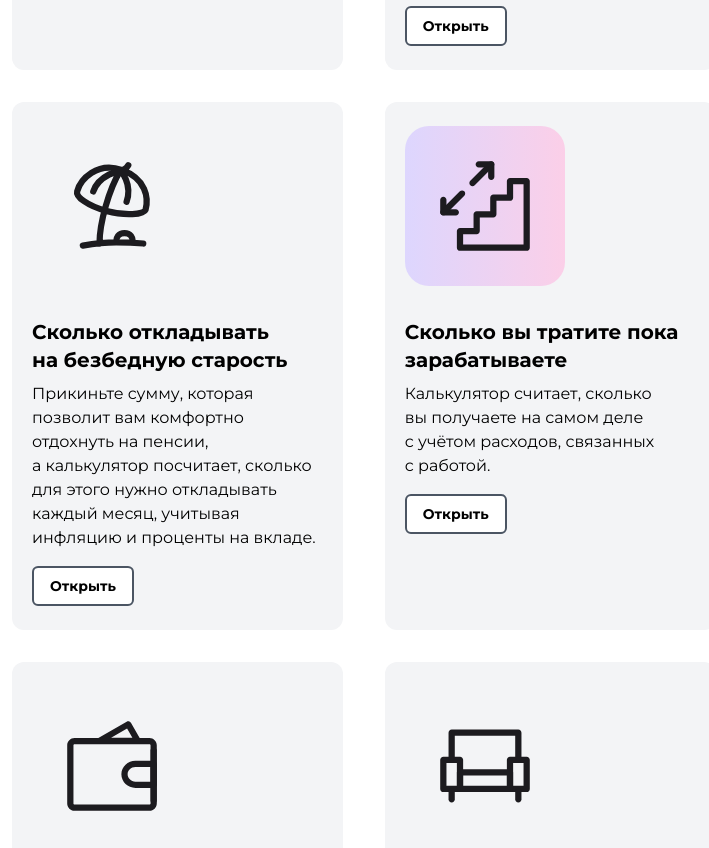
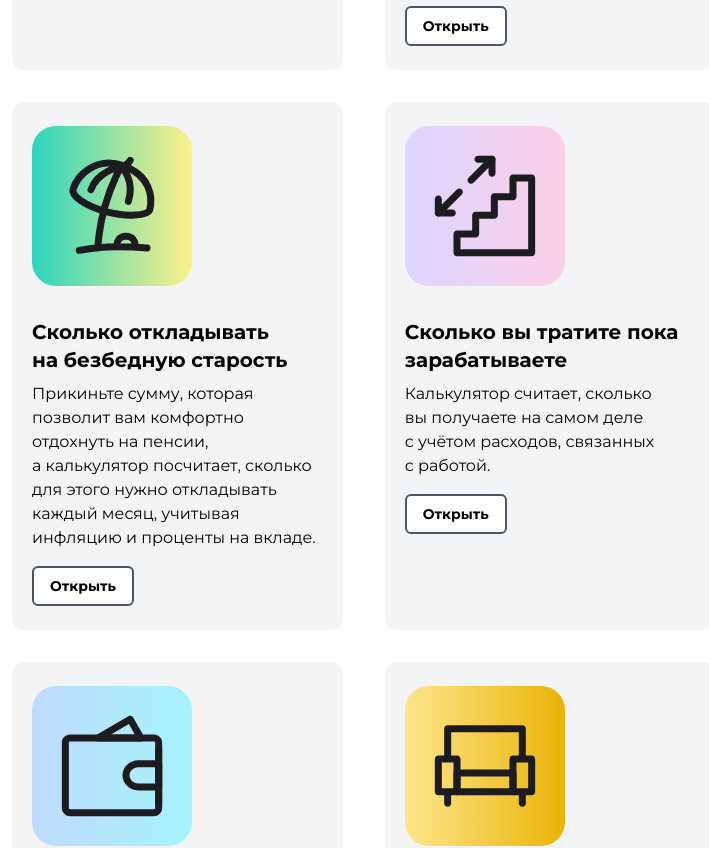
Before and after one commit to Dosybi/groovy-calcs, a Next.js app: page / in a window 1280 px wide. Shown: the part 702-1550 px from the top of the page, without its empty margins (260-969 px from the left). Built offline with nearby package versions, Linux system fonts and the light colour scheme.

Commit message:
fix icons gradients, fix image component styles

```diff
--- a/components/elements/Input.js
+++ b/components/elements/Input.js
@@ -3,7 +3,7 @@ const Input = ({ placeholder, period, handleInputChange }) => {
     <input
       type="number"
       pattern="[0-9]*"
-      inputmode="numeric"
+      inputMode="numeric"
       className="h-12 w-full rounded-md py-2 px-4 outline-none first-of-type:mb-4 focus:outline-none"
       placeholder={placeholder}
       period={period}
--- a/data/index.js
+++ b/data/index.js
@@ -26,7 +26,7 @@ export const calcs = [
       'Как изменился ваш уровень жизни за 10 лет: что вы могли бы купить на зарплату в 2012 и сейчас.',
     link: '/inflation',
     icon: InflationIcon,
-    color: colors.holly,
+    color: 'color-holly',
   },
   {
     name: 'Сколько накопится за год, если отказаться от мелких трат',
@@ -34,7 +34,7 @@ export const calcs = [
       'Калькулятор считает, сколько вы накопите, если откажетесь от приятных мелочей, которые незаметно съедают бюджет, и будете хранить сэкономленные деньги на депозите.',
     link: 'https://minor-expenses.vercel.app',
     icon: MinorExpensesIcon,
-    color: colors.gold,
+    color: 'color-gold',
   },
   {
     name: 'Сколько откладывать на безбедную старость',
@@ -42,7 +42,7 @@ export const calcs = [
       'Прикиньте сумму, которая позволит вам комфортно отдохнуть на пенсии, а калькулятор посчитает, сколько для этого нужно откладывать каждый месяц, учитывая инфляцию и проценты на вкладе.',
     link: 'https://comfortable-retirement.vercel.app',
     icon: ComfortableRetirementIcon,
-    color: colors.lime,
+    color: 'color-lime',
   },
   {
     name: 'Сколько вы тратите пока зарабатываете',
@@ -50,7 +50,7 @@ export const calcs = [
       'Калькулятор считает, сколько вы получаете на самом деле с учётом расходов, связанных с работой.',
     link: 'https://true-salary.vercel.app',
     icon: TrueSalaryIcon,
-    color: colors.powder,
+    color: 'color-powder',
   },
   {
     name: 'Сколько вы можете тратить в день',
@@ -58,7 +58,7 @@ export const calcs = [
       'Укажите зарплату и обязательные расходы, а калькулятор посчитает, сколько вы можете тратить каждый день, чтобы не пришлось занимать.',
     link: 'https://daily-budget.vercel.app',
     icon: DailyBudgetIcon,
-    color: colors.holly,
+    color: 'color-holly',
   },
   {
     name: 'Сколько вы могли заработать, если бы не смотрели сериалы',
@@ -66,6 +66,6 @@ export const calcs = [
       'Калькулятор считает, сколько вы могли заработать, если бы посвятили работе всё время, которое уходит на просмотр сериалов.',
     link: 'https://unearned.vercel.app/',
     icon: UnearnedIcon,
-    color: colors.gold,
+    color: 'color-gold',
   },
 ]
--- a/pages/_document.js
+++ b/pages/_document.js
@@ -21,7 +21,6 @@ export default function Document() {
           sizes="16x16"
           href="/public/favicon-16x16.png"
         />
-        <link rel="manifest" href="/public/site.webmanifest" />
         <link
           rel="mask-icon"
           href="/public/safari-pinned-tab.svg"
--- a/pages/index.js
+++ b/pages/index.js
@@ -5,7 +5,7 @@ import Card from '../components/Card'
 import Author from '../components/Author'
 import Copyright from '../components/Copyright'
 
-import { calcs, description } from '../data'
+import { calcs, description } from '../data/index'
 
 export default function Home() {
   return (
--- a/styles/globals.css
+++ b/styles/globals.css
@@ -36,3 +36,35 @@ input[type='number'] {
   -ms-overflow-style: none;
   scrollbar-width: none;
 }
+
+.color-holly {
+  background: linear-gradient(
+    90deg,
+    rgba(191, 219, 254, 1) 0%,
+    rgba(165, 243, 252, 1) 100%
+  );
+}
+
+.color-gold {
+  background: linear-gradient(
+    90deg,
+    rgba(253, 230, 138, 1) 0%,
+    rgba(234, 179, 8, 1) 100%
+  );
+}
+
+.color-lime {
+  background: linear-gradient(
+    90deg,
+    rgba(45, 212, 191, 1) 0%,
+    rgba(254, 240, 138, 1) 100%
+  );
+}
+
+.color-powder {
+  background: linear-gradient(
+    90deg,
+    rgba(221, 214, 254, 1) 0%,
+    rgba(251, 207, 232, 1) 100%
+  );
+}
```
Also changed, not shown: components/elements/Icon.js (+1 -1 lines), public/site.webmanifest (deleted).
